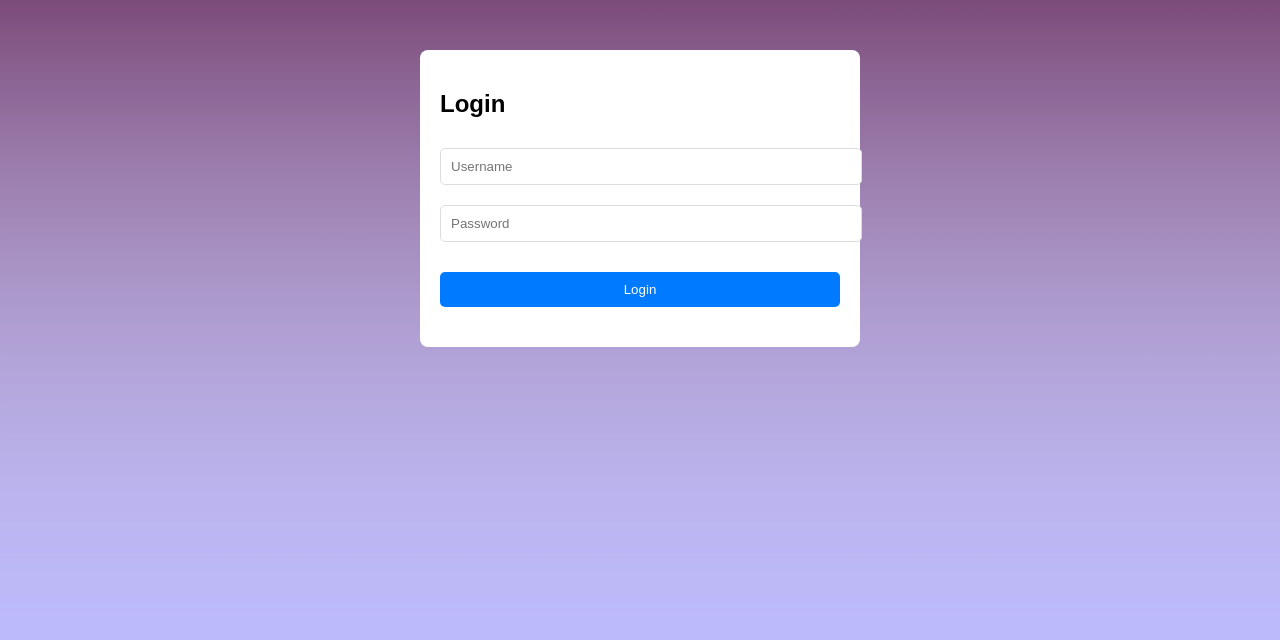
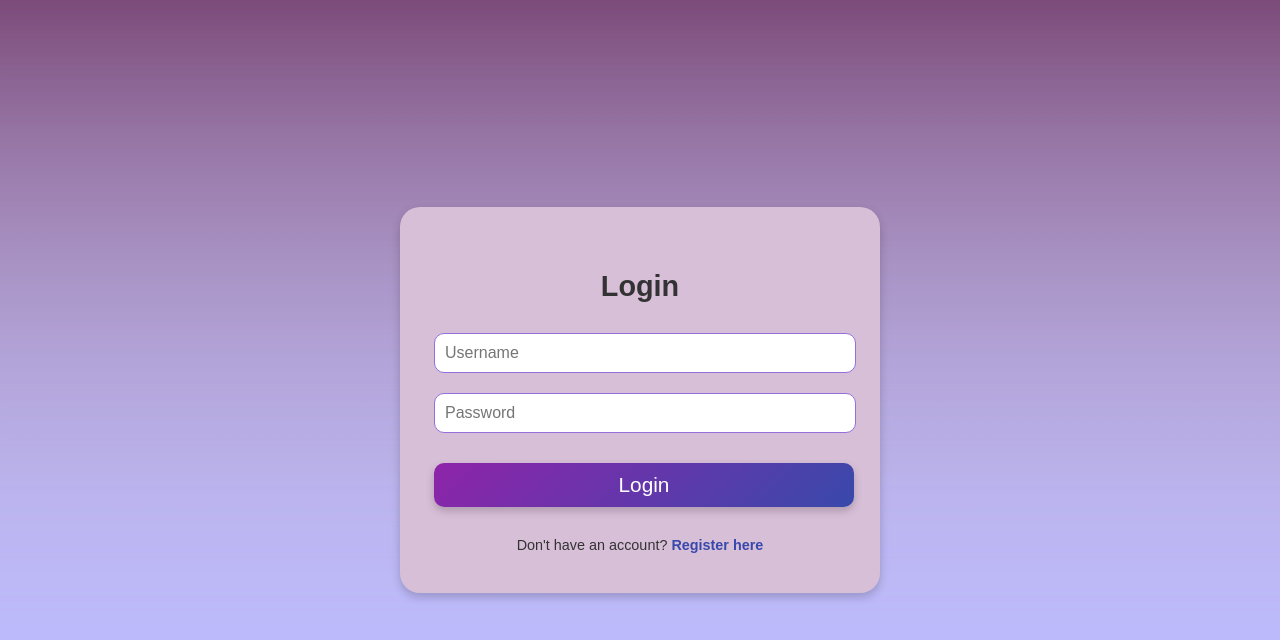
Before and after one commit to Sharifa26/Poll_frontend, a Next.js app: page /login in a window 1280 px wide. Shown: the top 640 px of the page. Built offline with nearby package versions, Linux system fonts and the light colour scheme; no server answers.

Commit message:
login completed

```diff
--- a/src/pages/login.js
+++ b/src/pages/login.js
@@ -1,55 +1,113 @@
 import { useForm } from 'react-hook-form';
 import axios from 'axios';
 import styled from '@emotion/styled';
+import Link from 'next/link';
+
+const PageContainer = styled.div`
+  display: flex;
+  justify-content: center;
+  align-items: center;
+  height: 100vh;
+`;
+
+const FormContainer = styled.div`
+  background: #d8bfd8; /* Light purple for the card */
+  padding: 40px;
+  border-radius: 20px; /* Rounded corners for card shape */
+  box-shadow: 0 4px 10px rgba(0, 0, 0, 0.2); /* Subtle shadow for depth */
+  max-width: 400px;
+  width: 100%;
+  text-align: center;
+`;
+
+const Title = styled.h2`
+  font-size: 1.8rem;
+  color: #333; /* Darker text for readability */
+  margin-bottom: 20px;
+`;
 
 const Form = styled.form`
-  margin: 50px auto;
-  max-width: 400px;
-  padding: 20px;
-  background: white;
-  border-radius: 8px;
+  display: flex;
+  flex-direction: column;
 `;
 
 const Input = styled.input`
-  margin: 10px 0;
+  margin: 10px -6px;
   padding: 10px;
   width: 100%;
-  border: 1px solid #ddd;
-  border-radius: 5px;
+  border: 1px solid #9370DB; /* purple border for inputs */
+  border-radius: 10px; /* Rounded edges */
+  background-color: #ffffff; /* White input field */
+  font-size: 1rem;
 `;
 
 const Button = styled.button`
-  margin: 20px 0;
+  margin: 20px -6px;
   padding: 10px 20px;
-  width: 100%;
-  background: #007bff;
+  width: 105%;
+  background: linear-gradient(135deg, #8e24aa, #3949ab); /* Purple to blue */
   color: white;
   border: none;
-  border-radius: 5px;
+  border-radius: 10px; /* Rounded edges */
+  cursor: pointer;
+  transition: all 0.3s ease; /* Smooth transition on hover */
+  box-shadow: 0 4px 8px rgba(0, 0, 0, 0.2); /* Subtle shadow for depth */
+  font-size: 1.3rem;
 
   &:hover {
-    background: #0056b3;
+    background: linear-gradient(135deg, #7b1fa2, #303f9f); /* Darker on hover */
+    box-shadow: 0 6px 12px rgba(0, 0, 0, 0.3); /* Enhanced shadow on hover */
+    transform: translateY(-2px); /* Lift effect */
   }
 `;
+
+const CornerMessage = styled.div`
+  margin-top: 10px;
+  font-size: 0.9rem;
+  color: #333; /* Dark gray for readability */
+  text-align: center;
+
+  a {
+    color: #3949ab; /* purple color for links */
+    text-decoration: none;
+    font-weight: bold;
+    transition: color 0.3s ease;
+
+    &:hover {
+      color: #8e24aa; /* purple color on hover */
+    }
+  }
+`;
+
+const API_BASE_URL = process.env.NEXT_PUBLIC_API_URL;
 
 export default function Login() {
   const { register, handleSubmit } = useForm();
 
   const onSubmit = async (data) => {
     try {
-      const response = await axios.post('http://localhost:2005/login', data);
+      const response = await axios.post(`${API_BASE_URL}v2/login`, data, { withCredentials: true });
       alert(response.data.message);
+      window.location.href = '/dashboard';  // Redirect to a protected route (replace '/dashboard' with your actual path)
     } catch (error) {
-      alert(error.response.data.message);
+      const errorMessage = error.response?.data?.message || error.message || 'Unknown error';
+      alert('Login failed: ' + errorMessage);
     }
   };
 
   return (
-    <Form onSubmit={handleSubmit(onSubmit)}>
-      <h2>Login</h2>
-      <Input placeholder="Username" {...register('username')} required />
-      <Input placeholder="Password" type="password" {...register('password')} required />
-      <Button type="submit">Login</Button>
-    </Form>
+    <PageContainer>
+      <FormContainer>
+        <Title>Login</Title>
+        <Form onSubmit={handleSubmit(onSubmit)}>
+          <Input placeholder="Username" {...register('username')} required />
+          <Input placeholder="Password" type="password" {...register('password')} required />
+          <Button type="submit">Login</Button>
+        </Form>
+        <CornerMessage>
+          Don't have an account? <Link href="/register" passHref>Register here</Link>
+        </CornerMessage>
+      </FormContainer>
+    </PageContainer>
   );
 }
```
